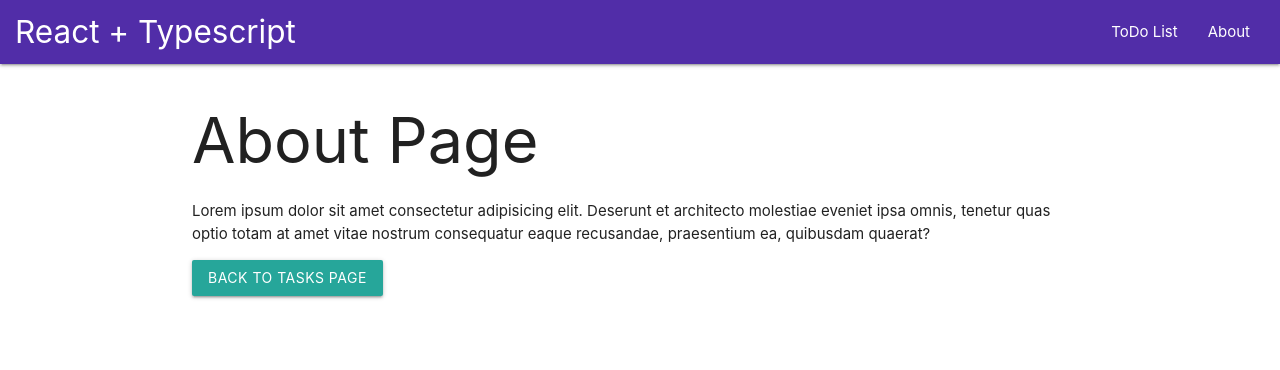
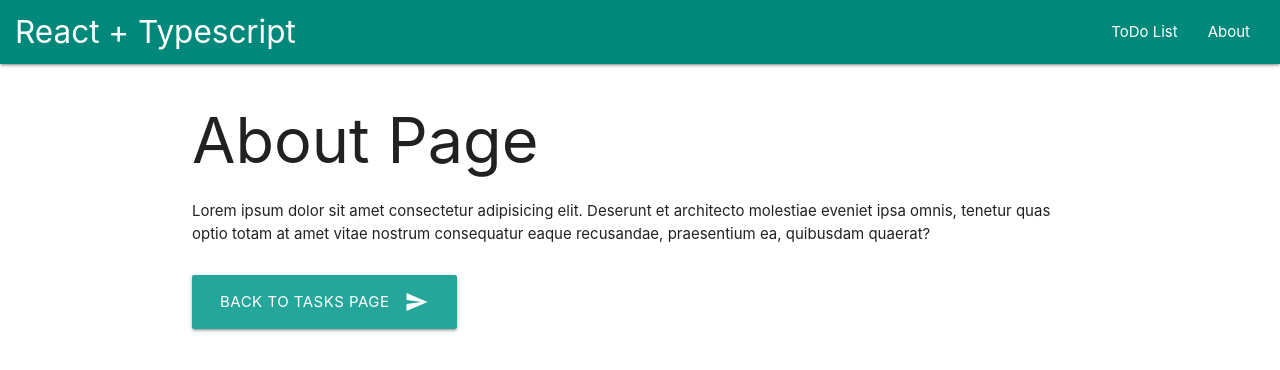
Before and after one commit to natali-gracia/react-typescript-app, a React (Create React App) app: page /about in a window 1280 px wide. Shown: the top 370 px of the page. Built offline with nearby package versions, Linux system fonts and the light colour scheme.

Commit message:
stylied App and complited project

```diff
--- a/src/components/Navbar.tsx
+++ b/src/components/Navbar.tsx
@@ -4,7 +4,7 @@ import { NavLink } from 'react-router-dom'
 export const Navbar: React.FC = () => {
     return (
     <nav>
-        <div className="nav-wrapper deep-purple darken-2 px1">
+        <div className="nav-wrapper teal darken-1 px1">
           <NavLink to="/" className="brand-logo">React + Typescript</NavLink>
           <ul className="right hide-on-med-and-down">
             <li><NavLink to="/">ToDo List</NavLink></li>
--- a/src/index.css
+++ b/src/index.css
@@ -23,3 +23,6 @@
 .todo i {
     z-index: 2;
 }
+.btn-large {
+    margin-top: 1rem;
+}
--- a/src/pages/AboutPage.tsx
+++ b/src/pages/AboutPage.tsx
@@ -8,10 +8,11 @@ export const AboutPage: React.FC = () => {
             <h1>About Page</h1>
             <p>Lorem ipsum dolor sit amet consectetur adipisicing elit. Deserunt et architecto molestiae eveniet ipsa omnis, tenetur quas optio totam at amet vitae nostrum consequatur eaque recusandae, praesentium ea, quibusdam quaerat?</p>
             <button
-                className='btn'
+                className='btn-large teal lighten-1'
                 onClick={() => history.push('/')}
             >
                 Back to tasks page
+                <i className="material-icons right">send</i>
             </button>
         </>
     )
```
